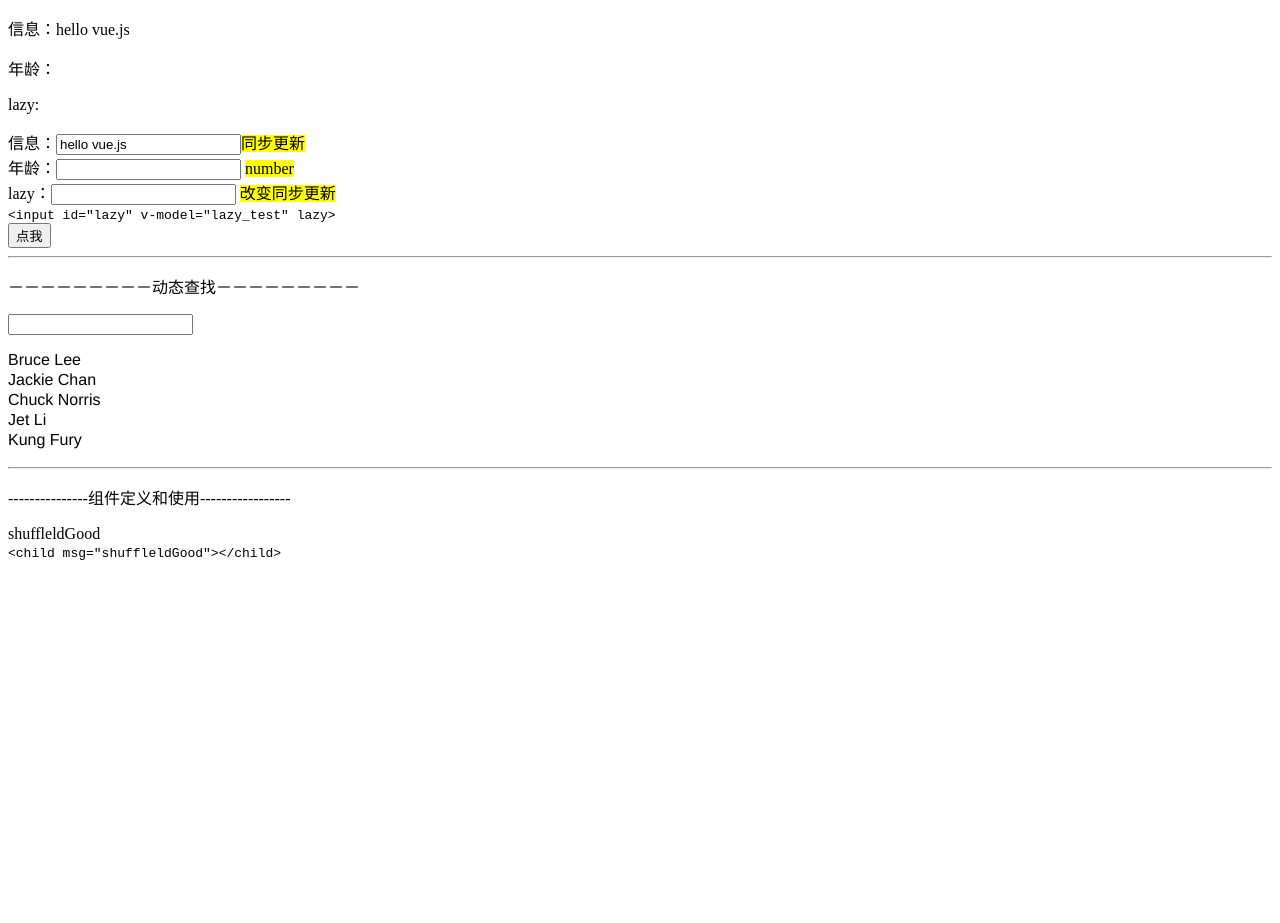
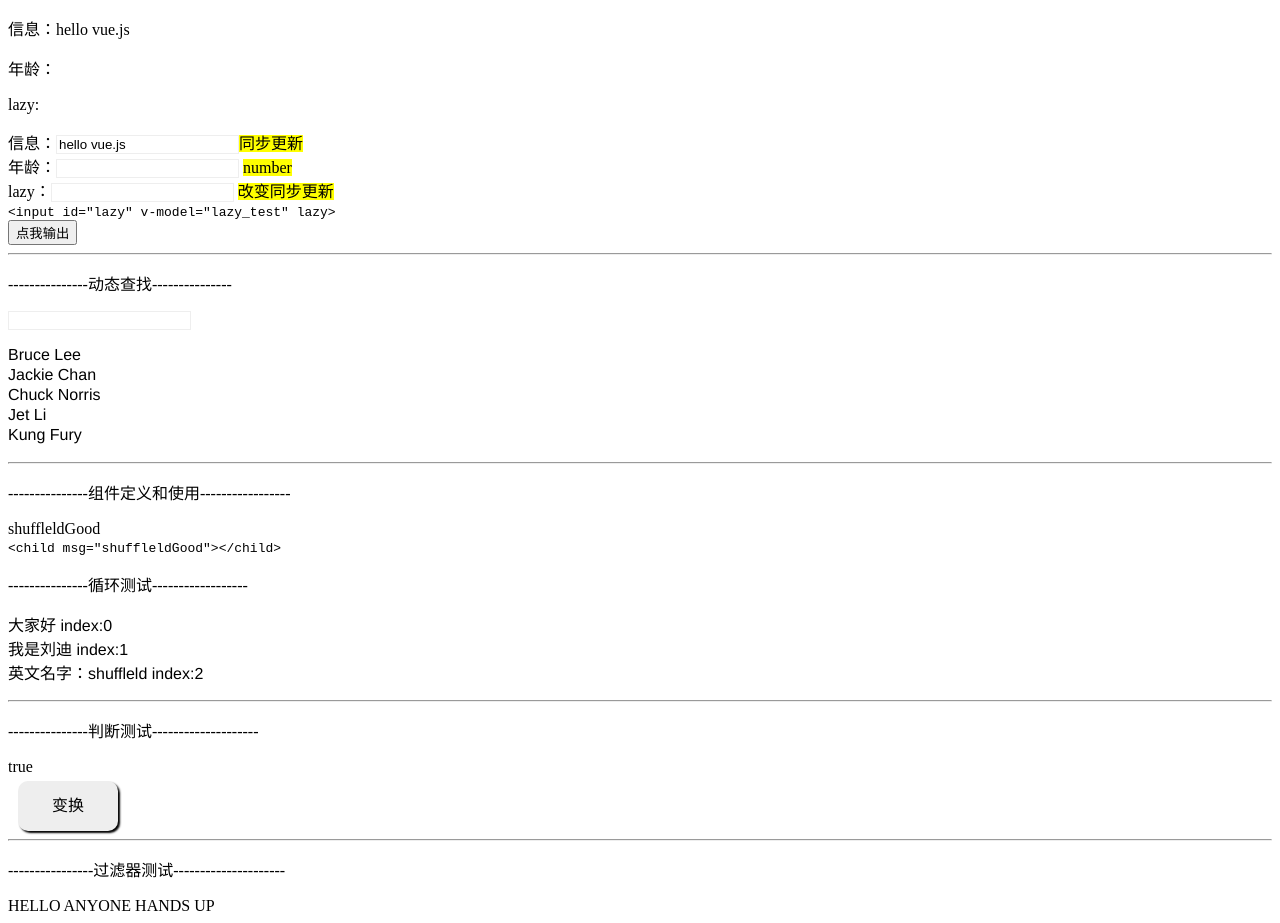
Before and after one commit to shuffleld/fis3-vue, a plain HTML site: page index.html in a window 1280 px wide. Before the commit the page ends 800 px from the top, so only its background shows below. Drawn offline with Linux system fonts and the light colour scheme.

Commit message:
update code

```diff
--- a/index.html
+++ b/index.html
@@ -21,10 +21,10 @@
 
         </div>
 
-        <button @click="changeVal('shuffleld',$event)">点我</button>
+        <button @click="changeVal('shuffleld',$event)">点我输出</button>
     </div>
     <hr />
-    <p>－－－－－－－－－动态查找－－－－－－－－－</p>
+    <p>---------------动态查找---------------</p>
 <div id="demo">
     <input v-model="query">
     <ul>
@@ -42,6 +42,24 @@
     <code>&lt;child msg=&quot;shuffleldGood&quot;&gt;&lt;/child&gt;</code>
     <example propB='222'></example>
 </div>
+<p>---------------循环测试------------------</p>
+<div id="for_test">
+    <ul >
+        <li v-for="list in lists">{{list.text}} index:{{$index}}</li>
+    </ul>
+</div>
+<hr />
+<p>---------------判断测试--------------------</p>
+<div id="if_test">
+    <span v-if="ok">true</span>
+    <span v-else>false</span>
+    <div @click="dochange" class="changeBtn">变换</div>
+</div>
+<hr />
+<p>----------------过滤器测试---------------------</p>
+<div id="guolv">
+    <div>{{textarea | uppercase | reverse }}</div>
+</div>
     <script src="./static/js/vue.min.js"></script>
     <script src="./static/js/index.js"></script>
 </body>
--- a/static/css/index.css
+++ b/static/css/index.css
@@ -1,6 +1,23 @@
+input {
+    border: 1px solid #eee;
+}
 ul {
     padding-left: 0;
     font-family: Helvetica, Arial, sans-serif;
+}
+li{
+    list-style: none;
+}
+.changeBtn{
+    width: 100px;
+    height: 50px;
+    line-height: 50px;
+    text-align: center;
+    background: #eee;
+    border-radius: 10px;
+    box-shadow:  2px 2px 2px;
+    cursor: pointer;
+    margin: 5px 10px 5px 10px;
 }
 .staggered-transition {
     transition: all .5s ease;
--- a/static/js/index.js
+++ b/static/js/index.js
@@ -16,6 +16,42 @@ var vm = new Vue({
     }
 
 })
+var l = new Vue({
+    el:"#for_test",
+    data:{
+        lists:[{
+            text:'大家好'
+        },{
+            text:'我是刘迪'
+        },{
+            text:'英文名字：shuffleld'
+        }]
+    }
+})
+var i = new Vue({
+    el:'#if_test',
+    data:{
+        ok:true
+    },
+    methods:{
+        dochange: function(){
+            if(this.ok){
+                this.ok = false;
+            }else{
+                this.ok = true;
+            }
+        }
+    }
+
+})
+var guo = new Vue({
+    el:'#guolv',
+    data:{
+        textarea:'hello anyone hands up'
+    }
+
+})
+
 new Vue({
     el: '#demo',
     data: {
@@ -29,7 +65,9 @@ new Vue({
         ]
     }
 })
-
+Vue.filter('reverse', function (value) {
+    return value.split('').reverse().join('')
+})
 var my_compon = Vue.extend({
      props: {
          msg:{
```
Also changed, not shown: 2 other files.
